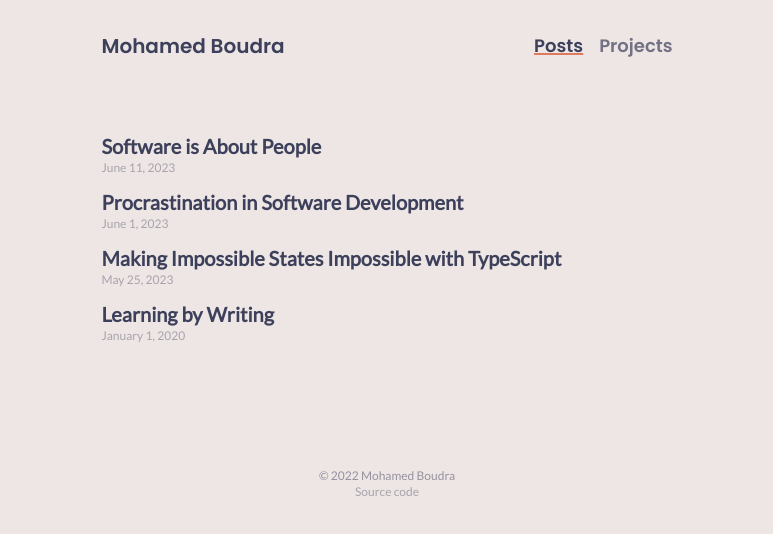
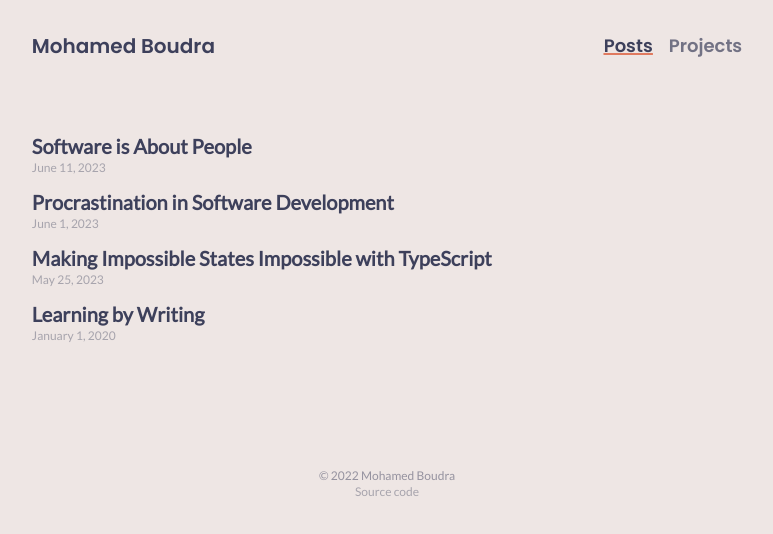
Before and after one commit to boudra/moboudra.com, a Next.js app: page / in a window 1280 px wide. Shown: the top 534 px of the page, without its empty margins (253-1026 px from the left). Built offline with nearby package versions, Linux system fonts and the light colour scheme.

Commit message:
update post

```diff
--- a/posts/software-is-about-people-not-code.md
+++ b/posts/software-is-about-people-not-code.md
@@ -4,13 +4,15 @@ description: "In the world of software development, it's easy to get caught up i
 date: "2023-06-11"
 ---
 
-In the world of software development, it's easy to get caught up in the lines of code and technicalities. However, we must remember that software development is fundamentally about people.
+When I first started building software, my focus was always on the code. Whenever there was a problem, technical or not, my immediate response was find a solution by throwing code at it.
+
+I realise now that software development is not really about the code itself, but about people. The code comes after.
 
 Software is built by people, for people. And when it comes to people, there is no soft skill more essential than empathy.
 
 Empathy towards our teammates is crucial to build great software. By embracing empathy within our team, we can create and environment of collaboration, support, and shared understanding.
 
-Equally significant is empathy towards end users, while writing code can be fun in itself and can be an outlet for intellectual stimulation and creativity, we have to remember that code is just a tool, a means to an end.
+Equally significant is empathy towards end users, while writing code can be fun in itself and can be an outlet for intellectual stimulation and creativity (and it's totally okay to build software just for the sake of it), we have to remember that code is just a tool, a means to an end.
 
 The primary purpose of code is to build software that is useful and impactful. That's why it's important to strike a balance between the technical aspects of coding and the software's intended impact.
 
@@ -18,14 +20,17 @@ It is a natural tendency to develop tunnel vision and become overly focused on t
 
 One way to put this into practice is to consistently ask how your actions impact the rest of the team and the end users, and prioritize accordingly.
 
-Here are some specific actions you can take:
+Here are some example acts of empathy that I consider essential:
 
 - **Prioritize user impact**: Focus on tasks that directly improve the end user's experience, if it doesn't, reconsider it's priority.
 - **User research:** Consider different user perspectives and conduct user research.
-- **Maintainable code**: Write code thinking about the person who will be maintaining it later, make sure it's easy to understand and document it properly.
-- **Test implementations**: Invest time in proper manual and automated testing to identify issues early on, and save your teammates from late night or weekend debugging sessions down the line.
+- **Maintainable code**: Write code thinking about the person who will be maintaining it later, make sure it's easy to understand. If you have to take a shortcut and implement less than ideal code, find a way to communicate it.
+- **Test implementations**: Invest time in proper manual and automated testing to identify issues early on, and save your teammates from late-night or weekend debugging sessions down the line.
 - **Make your code easy to review**: Provide clear descriptions of the changes you're making and keep the scope of the changes small to facilitate code reviews and collaboration.
 - **Practice empathy in code reviews**: Offer constructive feedback and consider the context and challenges faced by the developer.
+- **Ask for help**: It's okay to not to know how to do things, you have teammates for a reason, ask for help.
+- **Practice active listening**: Truly listen to your teammates and value their perspectives.
 - **Over communicate**: Openly share progress and challenges with the team to improve transparency and collaboration.
 
-These small acts of empathy strengthen the relationships and collaboration among team members, while also ensuring that the software serves the needs and of end users.
+
+I am a big believer that when embracing empathy, building impactful software is inevitable.
--- a/tailwind.config.js
+++ b/tailwind.config.js
@@ -4,6 +4,16 @@ module.exports = {
   content: ["./src/**/*.{js,ts,jsx,tsx}"],
   theme: {
     extend: {
+      maxWidth: {
+        prose: "80ch",
+      },
+      typography: {
+        DEFAULT: {
+          css: {
+            maxWidth: "100vw",
+          },
+        },
+      },
       colors: {
         primary: "#3d405b",
         secondary: "#e07a5f",
```
